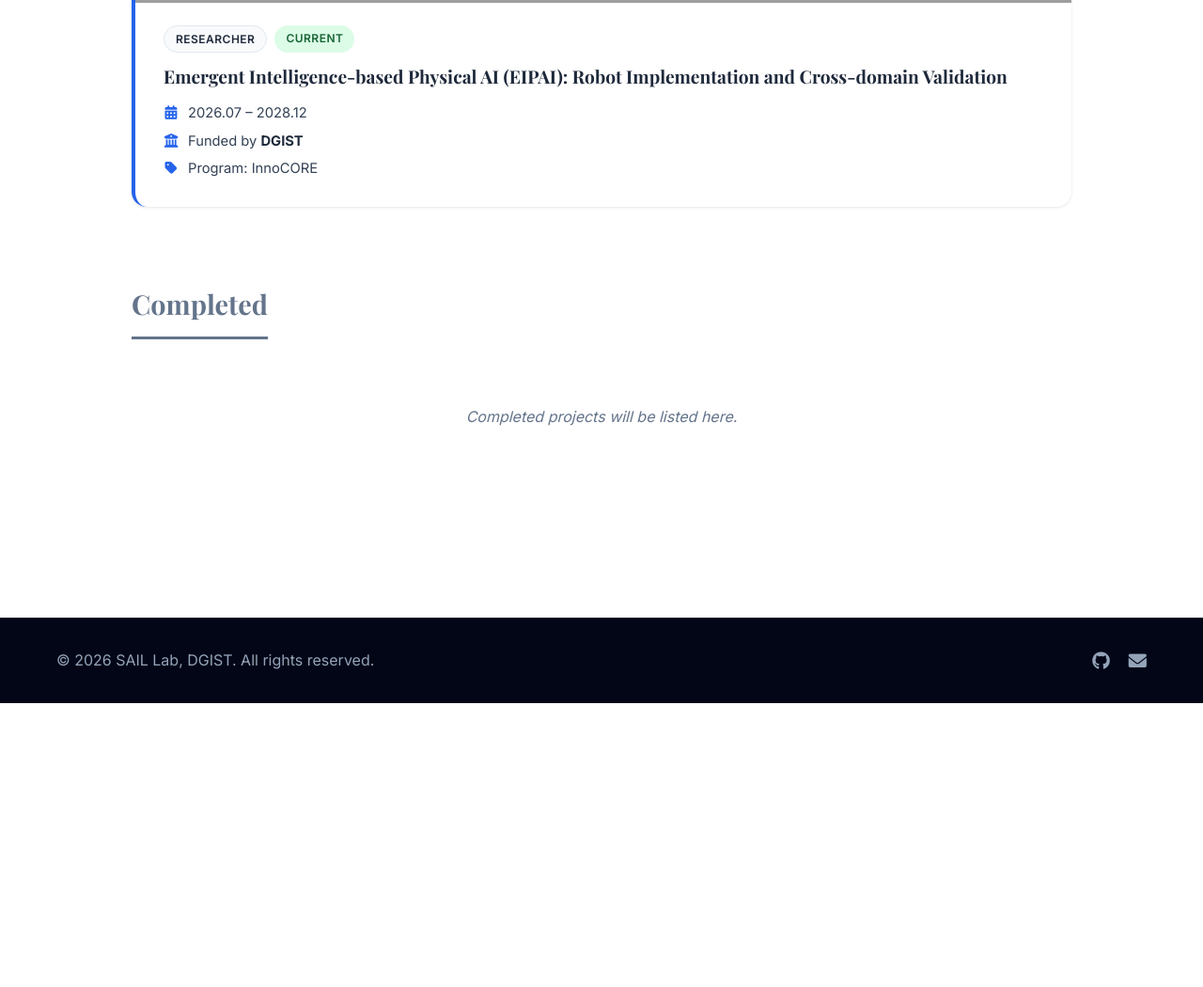
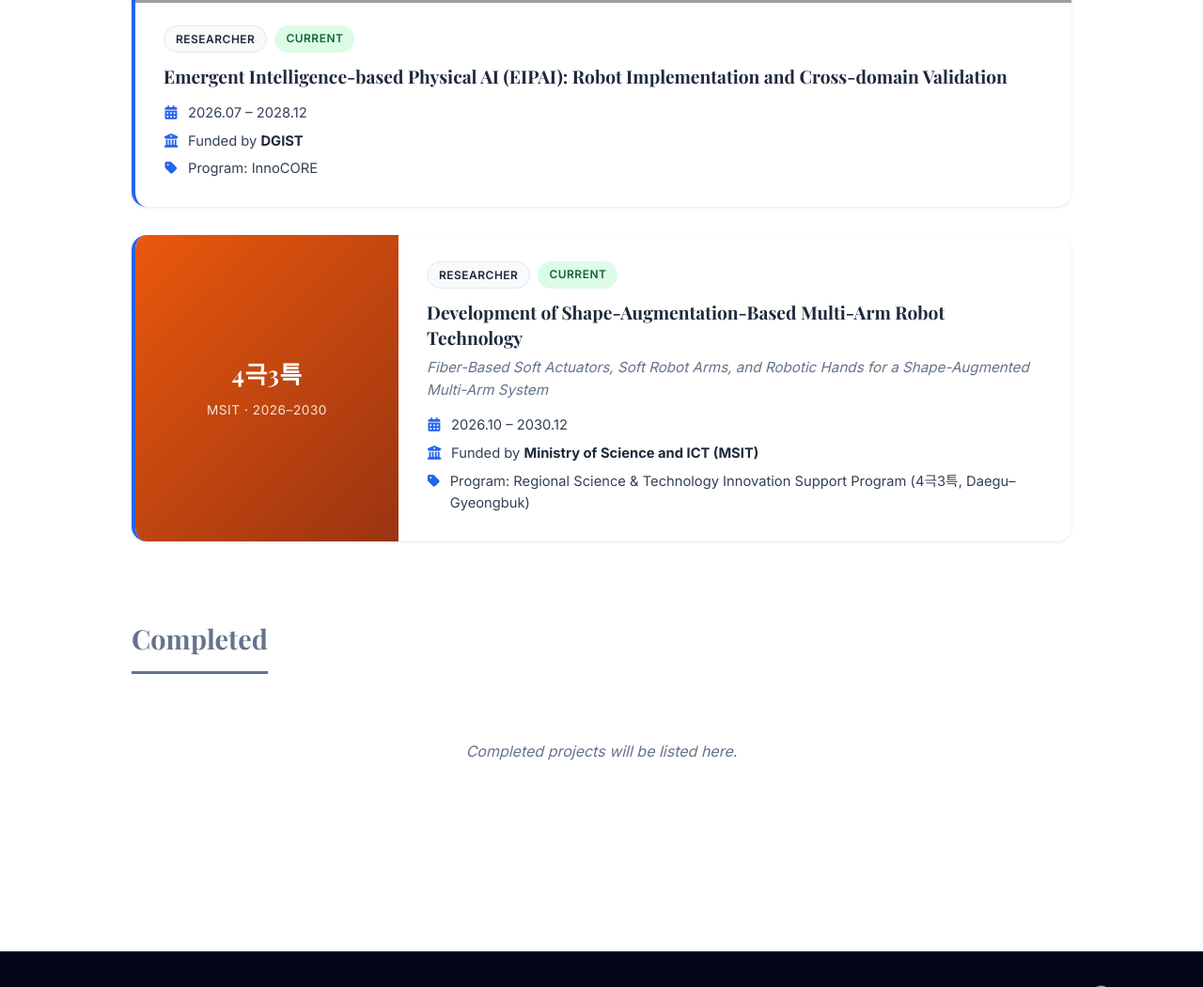
Before and after one commit to DGIST-SAIL/DGIST-SAIL.github.io, a plain HTML site: page grants.html in a window 1280 px wide. Shown: the part 2219-3269 px from the top of the page at 94% size. Before the commit the page ends 2967 px from the top, so only its background shows below. Drawn offline with nearby package versions, Linux system fonts and the light colour scheme; grey boxes are pictures that could not be loaded.

Commit message:
Add 4극3특 multi-arm robot project to Grants & Projects
Co-Authored-By: Claude Opus 5.5 <noreply@anthropic.com>

```diff
--- a/grants.html
+++ b/grants.html
@@ -116,6 +116,29 @@
                         </ul>
                     </div>
                 </article>
+
+                <!-- Project 4: 4극3특 Regional R&D (Researcher) -->
+                <article class="grant-card">
+                    <div class="grant-image grant-bg-regional">
+                        <div class="grant-image-inner">
+                            <span class="grant-abbr" lang="ko">4극3특</span>
+                            <span class="grant-image-meta">MSIT · 2026–2030</span>
+                        </div>
+                    </div>
+                    <div class="grant-content">
+                        <div class="grant-badges">
+                            <span class="role-badge role-researcher">Researcher</span>
+                            <span class="status-badge status-current">Current</span>
+                        </div>
+                        <h3>Development of Shape-Augmentation-Based Multi-Arm Robot Technology</h3>
+                        <p class="grant-subtitle">Fiber-Based Soft Actuators, Soft Robot Arms, and Robotic Hands for a Shape-Augmented Multi-Arm System</p>
+                        <ul class="grant-meta">
+                            <li><i class="fas fa-calendar-alt"></i> <span>2026.10 – 2030.12</span></li>
+                            <li><i class="fas fa-university"></i> <span>Funded by <strong>Ministry of Science and ICT (MSIT)</strong></span></li>
+                            <li><i class="fas fa-tag"></i> <span>Program: Regional Science &amp; Technology Innovation Support Program (<span lang="ko">4극3특</span>, Daegu&ndash;Gyeongbuk)</span></li>
+                        </ul>
+                    </div>
+                </article>
             </div>
 
             <!-- Completed Projects (placeholder) -->
--- a/styles.css
+++ b/styles.css
@@ -1625,6 +1625,10 @@ footer {
     background: linear-gradient(135deg, #0d9488 0%, #115e59 100%);
 }
 
+.grant-bg-regional {
+    background: linear-gradient(135deg, #ea580c 0%, #9a3412 100%);
+}
+
 .grant-content {
     padding: 28px 30px 28px 0;
 }
```
